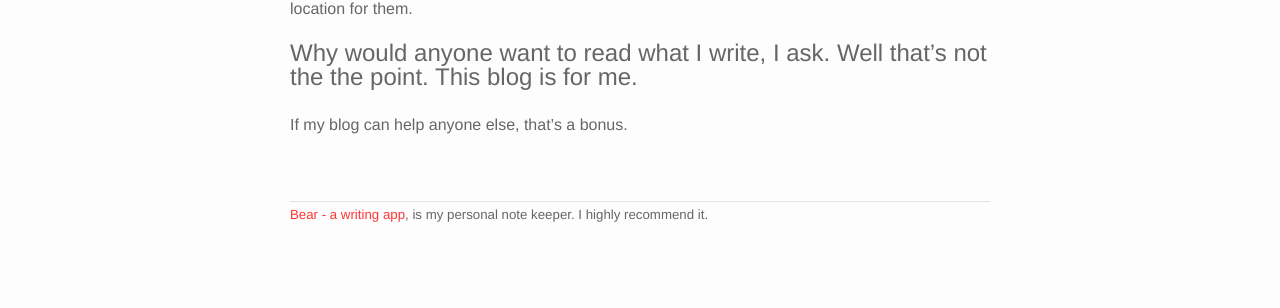
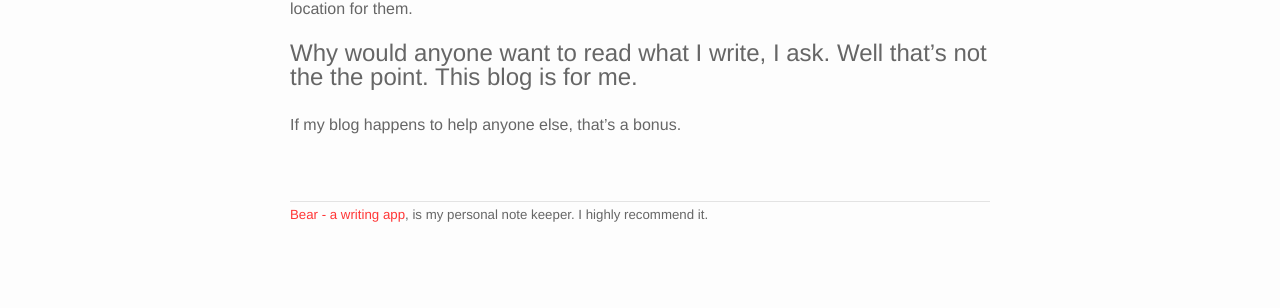
Before and after one commit to annelledejager/blog, a Jekyll site: the page built from _posts/2017-09-19-whyblog.markdown, in a window 1280 px wide. Shown: the part 489-797 px from the top of the page. Built offline with Jekyll 4.4.1, drawn with Linux system fonts in a browser that asks for light colours; nearby versions of some CDN libraries; comment, search, counter and statistics services are not loaded.

Commit message:
Update post

```diff
--- a/_posts/2017-09-19-whyblog.markdown
+++ b/_posts/2017-09-19-whyblog.markdown
@@ -13,7 +13,7 @@ A few months later my personal notes filled with self discovery and google looku
 
 # Why would anyone want to read what I write, I ask. Well that's not the the point. This blog is for me.
 <br/>
-If my blog can help anyone else, that's a bonus.
+If my blog happens to help anyone else, that's a bonus.
 
 <br/>
 <hr>
```
